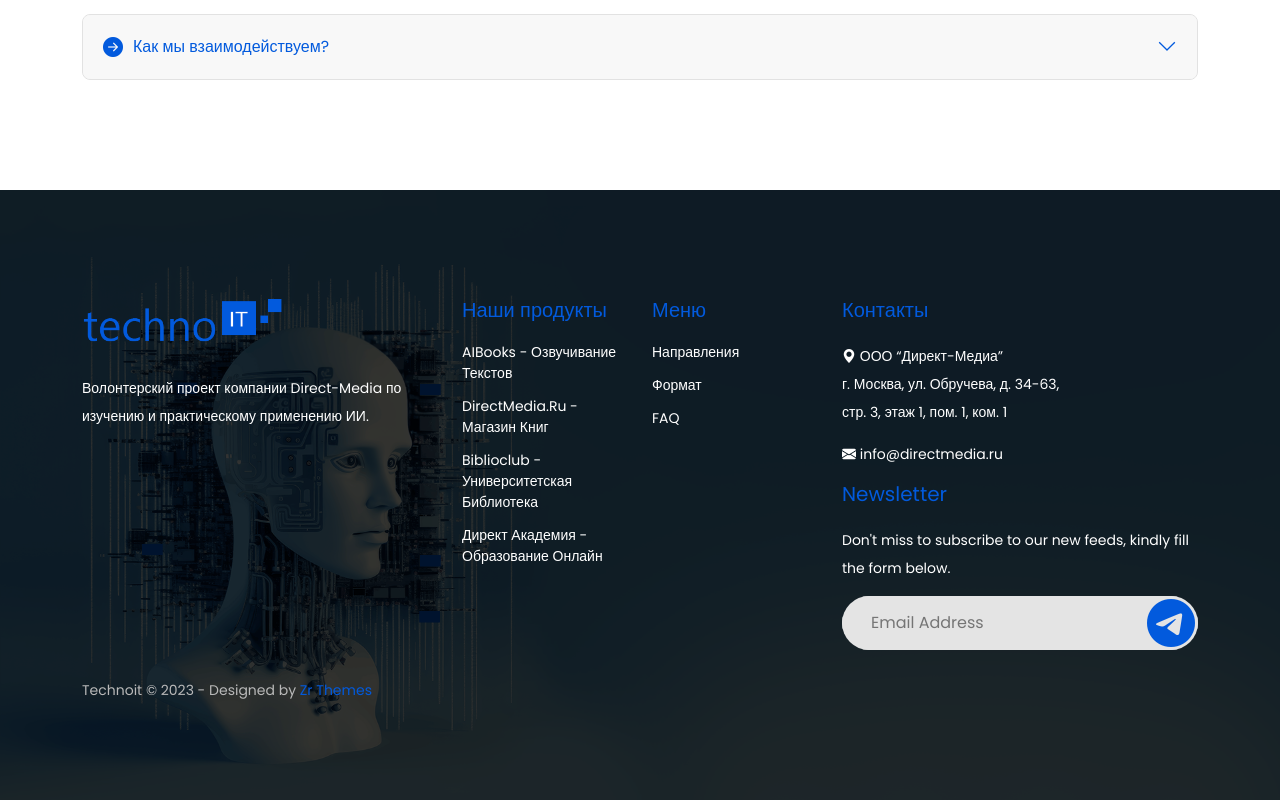
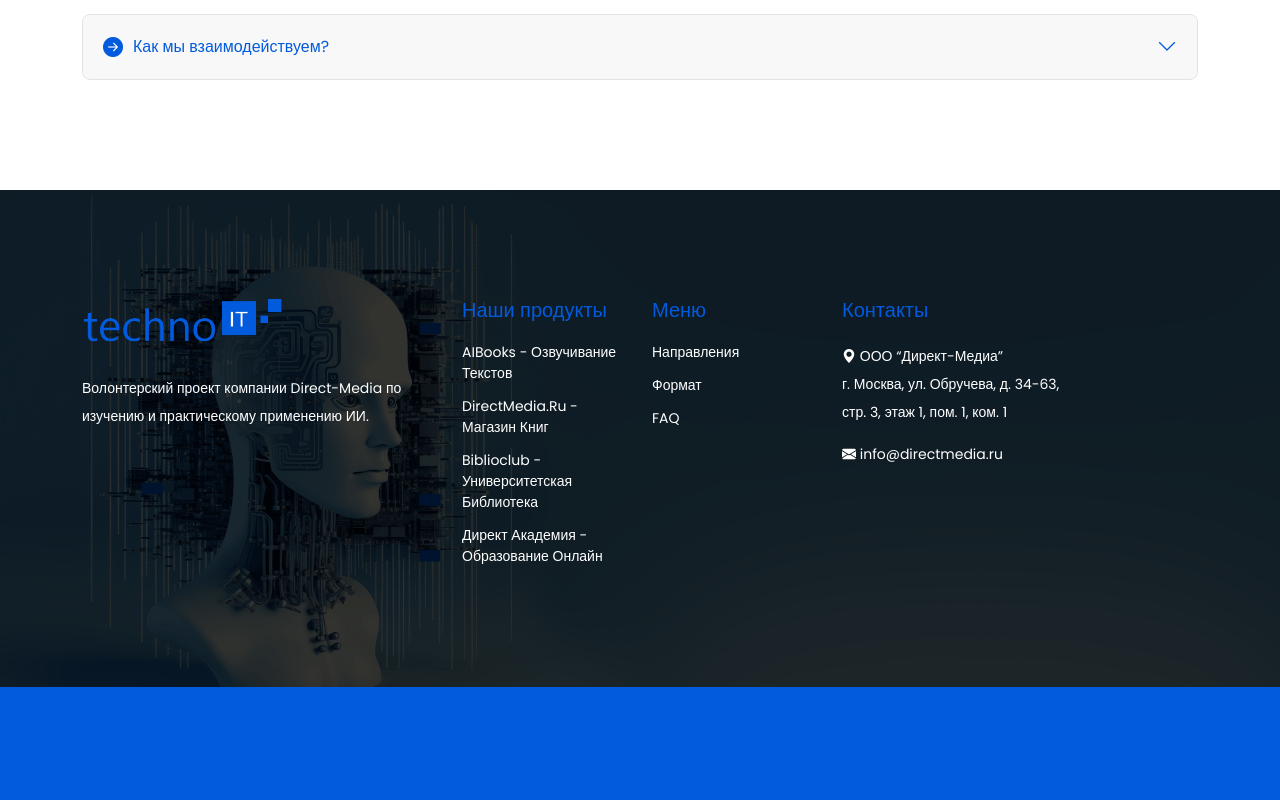
Before and after one commit to VICTOR-81/direct-media-v.2, a plain HTML site: page index.html in a window 1280 px wide. Shown: the part 4322-5122 px from the top of the page. After the commit the page ends 5009 px from the top, so only its background shows below. Drawn offline with Linux system fonts and the light colour scheme.

Commit message:
continue

```diff
--- a/index.html
+++ b/index.html
@@ -560,7 +560,7 @@
                 <p><i class="bi bi-envelope-fill mr-15"></i><a href="mailto:info@directmedia.ru"> info@directmedia.ru</a></p>
               </div>
             </div>
-            <div class="footer-widget">
+            <!-- <div class="footer-widget">
               <div class="footer-widget-heading">
                 <h3>Newsletter</h3>
               </div>
@@ -573,17 +573,17 @@
                   <button><i class="bi bi-telegram"></i></button>
                 </form>
               </div>
-            </div>
+            </div> -->
           </div>
         </div>
-        <div class="row">
+        <!-- <div class="row">
           <div class="col-xl-6 col-lg-6 text-left text-lg-left">
             <div class="copyright-text">
               <p>Technoit © 2023 - Designed by <a href="https://www.templatemonster.com/authors/zrthemes/">Zr Themes</a>
               </p>
             </div>
           </div>
-        </div>
+        </div> -->
       </div>
     </div>
   </footer>
```
